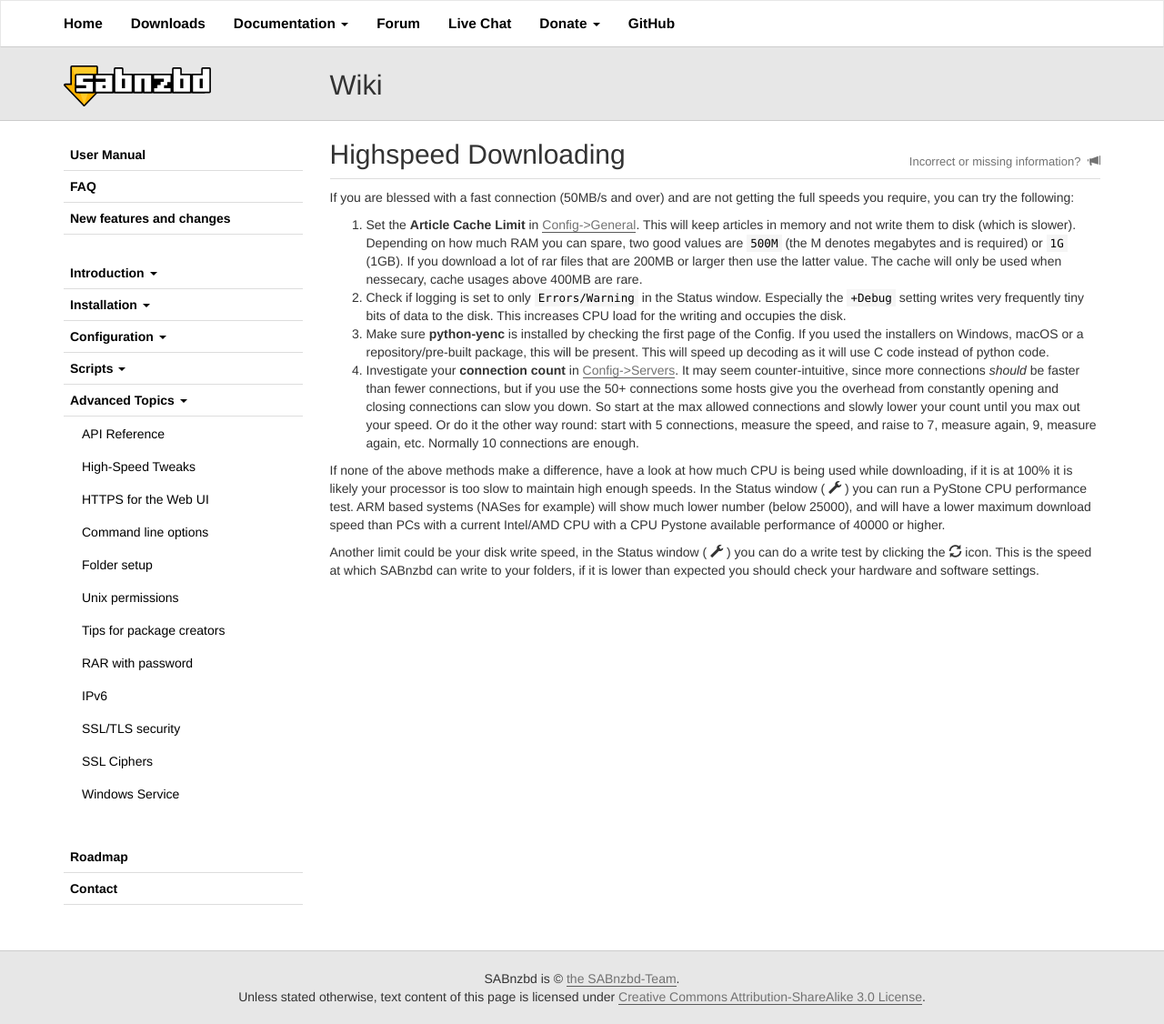
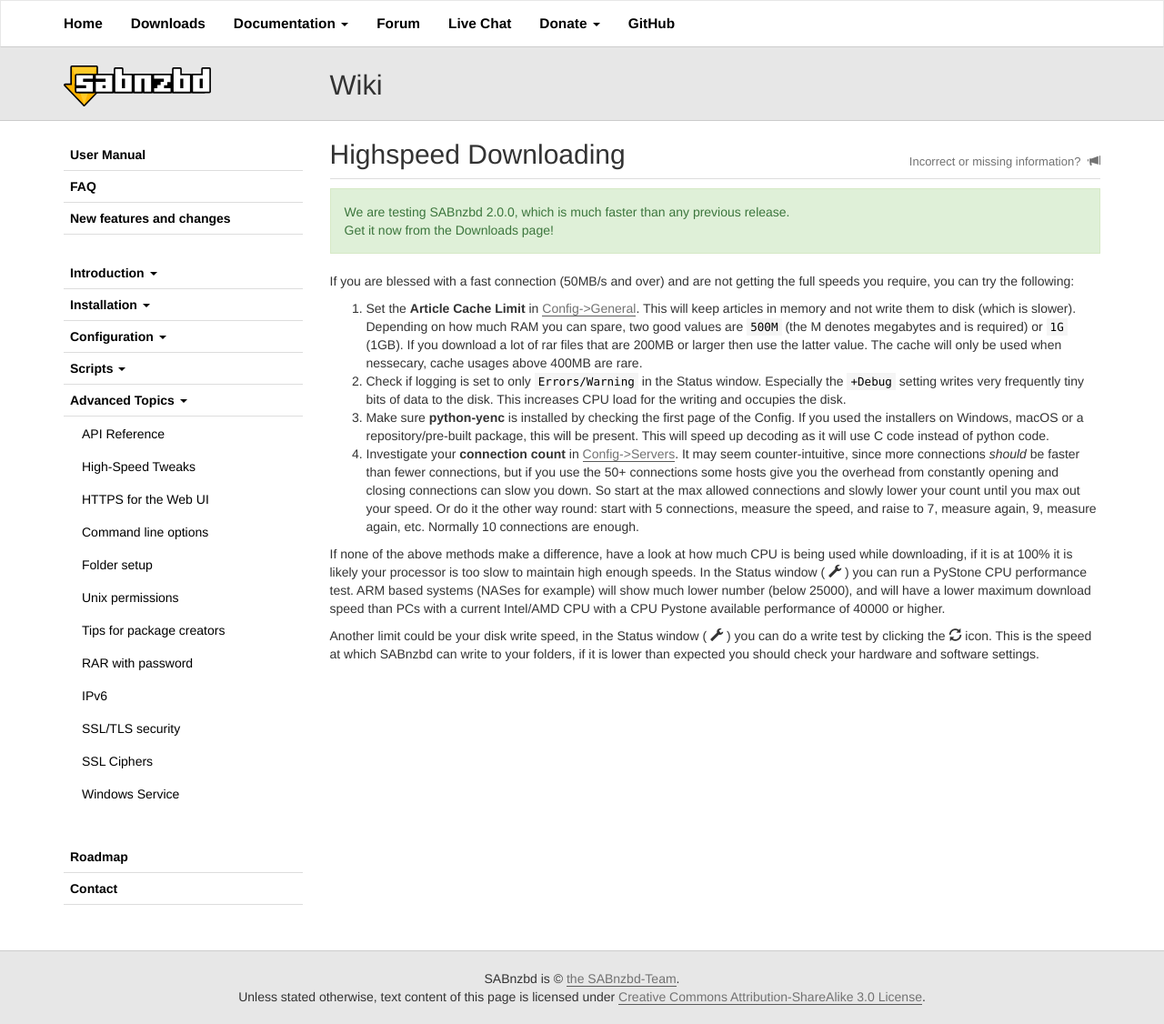
Before and after one commit to sabnzbd/sabnzbd.github.io, a Jekyll site: the page built from wiki/advanced/highspeed-downloading.html, in a window 1280 px wide. Shown: the whole page at 91% size. Built offline with Jekyll 4.4.1, drawn with Linux system fonts in a browser that asks for light colours.

Commit message:
Update highspeed-downloading.html

```diff
--- a/wiki/advanced/highspeed-downloading.html
+++ b/wiki/advanced/highspeed-downloading.html
@@ -1,7 +1,7 @@
 ---
 title: Highspeed Downloading
 ---
-
+<div class="alert alert-success">We are testing SABnzbd 2.0.0, which is much faster than any previous release. <br>Get it now from the Downloads page!</div>
 <p>If you are blessed with a fast connection (50MB/s and over) and are not getting the full speeds you require, you can try the following:</p>
 <ol>
     <li>Set the <strong>Article Cache Limit</strong> in <a href="/wiki/configuration/{{ site.wiki_version }}/general#toc2">Config-&gt;General</a>. This will keep articles in memory and not write them to disk (which is slower). Depending on how much RAM you can spare, two good values are <code>500M</code> (the M denotes megabytes and is required) or <code>1G</code> (1GB). If you download a lot of rar files that are 200MB or larger then use the latter value. The cache will only be used when nessecary, cache usages above 400MB are rare.</li>
```
